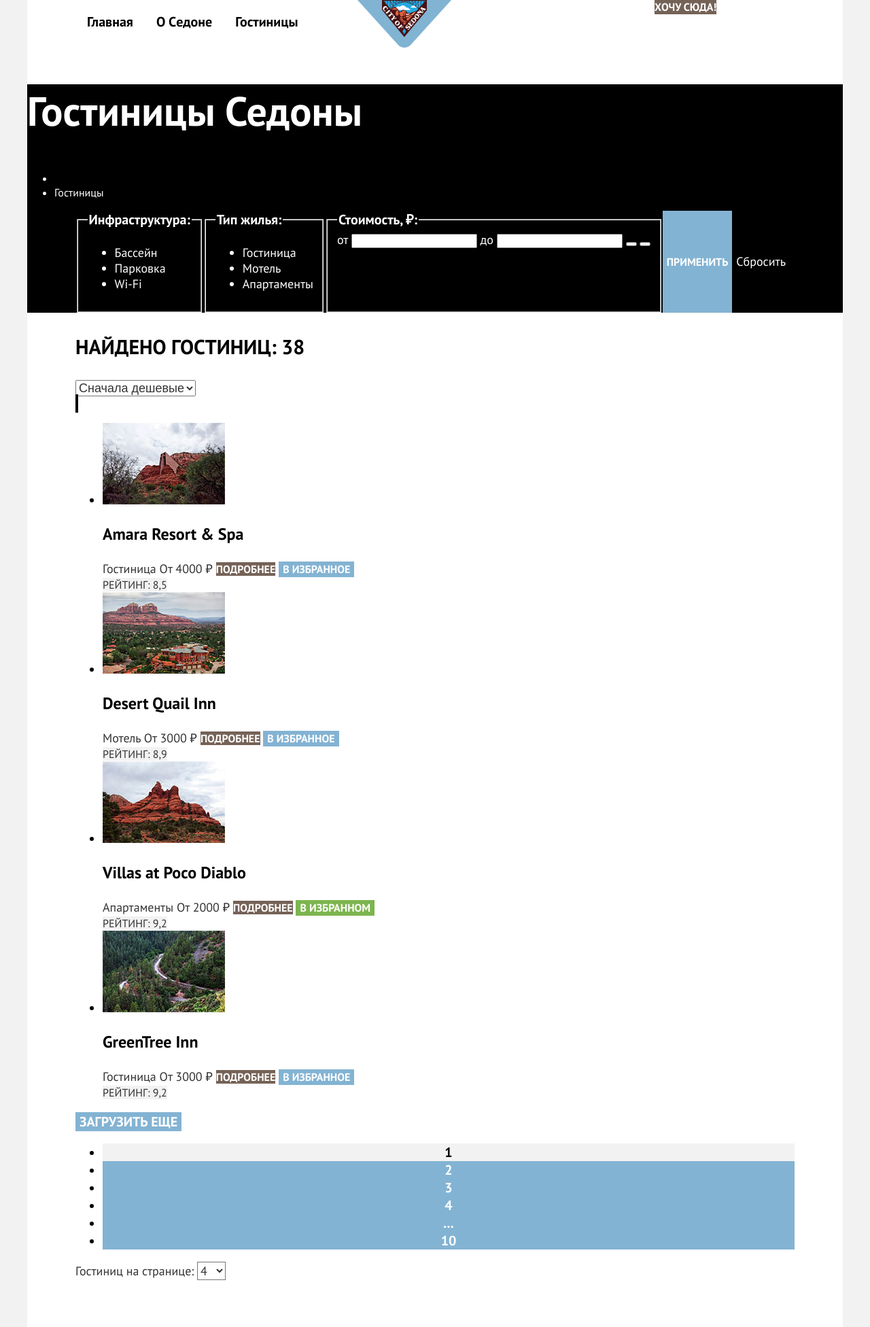
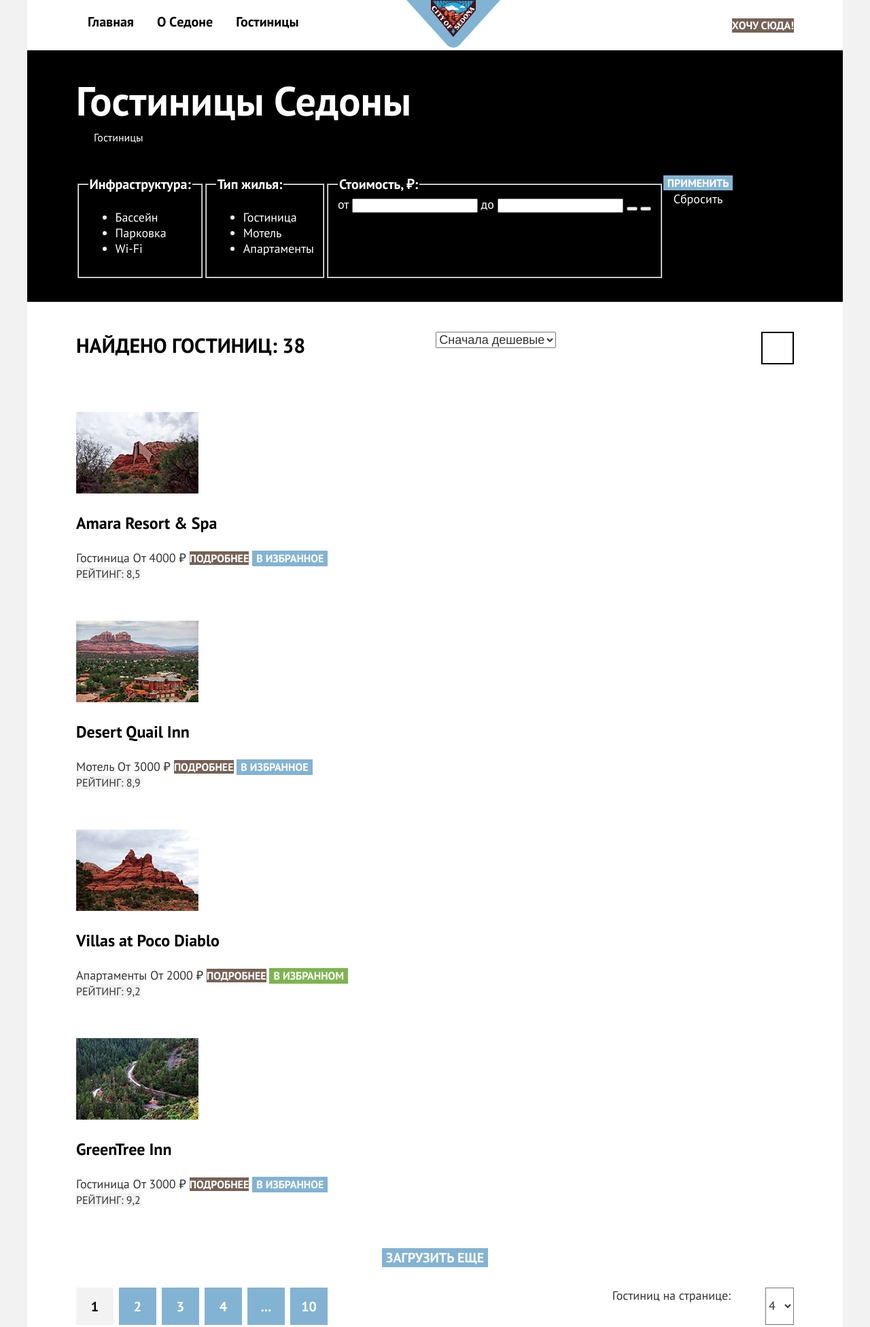
Before and after one commit to akimovatatiana/1912067-sedona-32, a website: page catalog.html in a window 1280 px wide. Shown: the top 1952 px of the page at 68% size. Drawn offline with Linux system fonts and the light colour scheme.

Commit message:
Done microgrid layout

```diff
--- a/catalog.html
+++ b/catalog.html
@@ -44,7 +44,7 @@
     </header>
 
     <main class="main-container page-catalog">
-      <section class="page-catalog__header">
+      <div class="page-catalog__header">
         <header class="catalog-header">
           <h1 class="catalog-header__title">Гостиницы Седоны</h1>
           <ul class="catalog-header__list breadcrumbs">
@@ -125,15 +125,18 @@
               </button>
             </fieldset>
 
+            <div class="filter__button-container">
               <button class="button filter__button-submit" type="submit">Применить</button>
               <button class="button filter__button-reset" type="reset">Сбросить</button>
+            </div>
           </form>
         </section>
-      </section>
+      </div>
 
-      <section class="hotels">
+      <section class="page-catalog__hotels hotels">
         <h2 class="visually-hidden">Список гостиниц</h2>
 
+        <div class="hotels__header">
           <p class="hotels__amount-text">Найдено гостиниц: 38</p>
           <form class="hotels__sorting" action="https://echo.htmlacademy.ru/" method="post">
             <label class="visually-hidden" for="sorting">Сортировка</label>
@@ -153,6 +156,7 @@
           <a class="hotels__sorting-button hotels__sorting-button_active" href="#">
             <span class="visually-hidden">Показать список</span>
           </a>
+        </div>
 
         <ul class="catalog">
           <li class="catalog__item">
@@ -211,6 +215,7 @@
 
         <button class="button hotels__button-load" type="button">Загрузить еще</button>
 
+        <div class="hotels__pagination">
           <ul class="pagination">
             <li class="pagination__item pagination__item_active">
               <a class="pagination__link pagination__link_active">1</a>
@@ -241,6 +246,7 @@
             </select>
             <button class="visually-hidden" type="submit">Показать гостиницы</button>
           </form>
+        </div>
       </section>
 
       <section class="subscription subscription_catalog">
--- a/styles/project/blocks/breadcrumbs.css
+++ b/styles/project/blocks/breadcrumbs.css
@@ -1,9 +1,14 @@
 .breadcrumbs {
+  display: flex;
+  margin: 0;
+  padding: 0;
   font-size: 16px;
   line-height: 21px;
+  list-style-type: none;
 }
 
 .breadcrumbs__link {
+  margin-right: 26px;
   color: #FFFFFF;
   text-decoration: none;
 }
--- a/styles/project/blocks/catalog-header.css
+++ b/styles/project/blocks/catalog-header.css
@@ -1,4 +1,10 @@
+.catalog-header {
+  margin-bottom: 45px;
+}
+
 .catalog-header__title {
+  margin-top: 0;
+  margin-bottom: 5px;
   font-size: 60px;
   line-height: 78px;
   font-weight: bold;
--- a/styles/project/blocks/catalog.css
+++ b/styles/project/blocks/catalog.css
@@ -1,3 +1,14 @@
+.catalog {
+  margin: 0;
+  padding: 0;
+  list-style-type: none;
+}
+
+.catalog__item {
+  padding-top: 28px;
+  padding-bottom: 30px;
+}
+
 .catalog__title {
   font-size: 24px;
   line-height: 31px;
--- a/styles/project/blocks/copyright.css
+++ b/styles/project/blocks/copyright.css
@@ -1,3 +1,7 @@
 .copyright {
   width: 115px;
 }
+
+.copyright__link {
+  display: block;
+}
--- a/styles/project/blocks/filter.css
+++ b/styles/project/blocks/filter.css
@@ -1,6 +1,5 @@
 .filter__form {
   display: flex;
-  padding: 0 71px;
 }
 
 .filter__title {
@@ -11,6 +10,11 @@
 
 .filter__span {
   line-height: 23px;
+}
+
+.filter__button-container {
+  display: flex;
+  flex-direction: column;
 }
 
 .filter__button-submit {
--- a/styles/project/blocks/hotels-per-page.css
+++ b/styles/project/blocks/hotels-per-page.css
@@ -1,4 +1,9 @@
+.hotels-per-page {
+  display: flex;
+}
+
 .hotels-per-page__label {
+  margin-right: 51px;
   line-height: 23px;
   color: #333333;
   background-color: #FFFFFF;
--- a/styles/project/blocks/hotels.css
+++ b/styles/project/blocks/hotels.css
@@ -1,12 +1,23 @@
 .hotels {
-  padding: 0 71px;
+  padding: 0 72px;
+}
+
+.hotels__header {
+  display: flex;
+  padding-top: 44px;
+  padding-bottom: 42px;
 }
 
 .hotels__amount-text {
+  margin: 0 192px 0 0;
   font-size: 30px;
   line-height: 39px;
   font-weight: 700;
   text-transform: uppercase;
+}
+
+.hotels__sorting {
+  margin-right: auto;
 }
 
 .hotels__sorting-select {
@@ -16,9 +27,16 @@
 }
 
 .hotels__sorting-button {
+  width: 48px;
+  height: 48px;
+  margin-right: 8px;
   color: #000000;
   background-color: #FFFFFF;
   text-decoration: none;
+}
+
+.hotels__sorting-button:last-of-type {
+  margin-right: 0;
 }
 
 .hotels__sorting-button_active {
@@ -26,6 +44,8 @@
 }
 
 .hotels__button-load {
+  display: block;
+  margin: 30px auto;
   font-size: 20px;
   line-height: 26px;
   font-weight: 700;
@@ -33,3 +53,8 @@
   background-color: #83B3D3;
   text-transform: uppercase;
 }
+
+.hotels__pagination {
+  display: flex;
+  justify-content: space-between;
+}
--- a/styles/project/blocks/page-catalog.css
+++ b/styles/project/blocks/page-catalog.css
@@ -1,11 +1,17 @@
 .page-catalog {
+  padding-bottom: 197px;
   background: #FFFFFF;
 }
 
 .page-catalog__header {
+  padding: 35px 72px;
   color: #FFFFFF;
   background-color: #000000;
   background-image: url("../img/catalog-background-blur.jpg");
   background-size: 100% auto;
   background-repeat: no-repeat;
 }
+
+.page-catalog__hotels {
+  margin-bottom: 89px;
+}
--- a/styles/project/blocks/page-footer.css
+++ b/styles/project/blocks/page-footer.css
@@ -1,7 +1,8 @@
 .page-footer {
   display: flex;
+  align-items: center;
   margin: 0 auto;
-  padding: 0 72px;
+  padding: 40px 72px;
 }
 
 .page-footer__phone {
--- a/styles/project/blocks/page-header.css
+++ b/styles/project/blocks/page-header.css
@@ -1,3 +1,7 @@
 .page-header {
-  padding: 0 71px;
+  padding: 0 72px;
 }
+
+.page-header__logo {
+  margin: 0 auto;
+}
--- a/styles/project/blocks/pagination.css
+++ b/styles/project/blocks/pagination.css
@@ -1,6 +1,21 @@
+.pagination {
+  display: flex;
+  margin: 0;
+  padding: 0;
+  list-style-type: none;
+}
+
 .pagination__item {
   text-align: center;
   background-color: #83B3D3;
+}
+
+.pagination__item {
+  margin-right: 8px;
+}
+
+.pagination__item:last-of-type {
+  margin-right: 0;
 }
 
 .pagination__item_active {
@@ -8,6 +23,12 @@
 }
 
 .pagination__link {
+  display: block;
+  box-sizing: border-box;
+  width: 55px;
+  height: 55px;
+  padding-top: 15px;
+  padding-bottom: 15px;
   font-size: 20px;
   line-height: 26px;
   font-weight: 700;
--- a/styles/project/blocks/social.css
+++ b/styles/project/blocks/social.css
@@ -5,7 +5,8 @@
 .social__list {
   display: flex;
   flex-wrap: wrap;
-  padding-left: 0;
+  margin: 0;
+  padding: 0;
   list-style-type: none;
 }
 
--- a/styles/project/blocks/subscription.css
+++ b/styles/project/blocks/subscription.css
@@ -1,6 +1,4 @@
 .subscription {
-  padding-top: 94px;
-  padding-bottom: 94px;
   text-align: center;
 }
 
@@ -37,6 +35,8 @@
 }
 
 .subscription_index {
+  padding-top: 94px;
+  padding-bottom: 94px;
   color: #FFFFFF;
   background-color: #000000;
   background-image: url("../img/index/index-background-blur.jpg");
--- a/styles/project/blocks/user-list.css
+++ b/styles/project/blocks/user-list.css
@@ -1,17 +1,26 @@
 .user-list {
   display: flex;
   flex-wrap: wrap;
+  align-items: center;
+  justify-content: end;
   width: 290px;
   margin: 0;
   padding: 0;
   list-style-type: none;
 }
 
+.user-list__item {
+  margin-right: 20px;
+}
+
+.user-list__item:nth-child(3n) {
+  margin-right: 0;
+}
+
 .user-list__link {
   display: block;
-  padding: 14px 21px;
-  min-width: 18px;
-  min-height: 18px;
+  min-width: 31px;
+  min-height: 27px;
   color: #000000;
   background-color: #FFFFFF;
   text-decoration: none;
--- a/styles/styles.css
+++ b/styles/styles.css
@@ -63,7 +63,11 @@ html {
 }
 
 .page-header {
-  padding: 0 71px;
+  padding: 0 72px;
+}
+
+.page-header__logo {
+  margin: 0 auto;
 }
 
 .site-list {
@@ -89,17 +93,26 @@ html {
 .user-list {
   display: flex;
   flex-wrap: wrap;
+  align-items: center;
+  justify-content: end;
   width: 290px;
   margin: 0;
   padding: 0;
   list-style-type: none;
 }
 
+.user-list__item {
+  margin-right: 20px;
+}
+
+.user-list__item:nth-child(3n) {
+  margin-right: 0;
+}
+
 .user-list__link {
   display: block;
-  padding: 14px 21px;
-  min-width: 18px;
-  min-height: 18px;
+  min-width: 31px;
+  min-height: 27px;
   color: #000000;
   background-color: #FFFFFF;
   text-decoration: none;
@@ -298,8 +311,6 @@ html {
 }
 
 .subscription {
-  padding-top: 94px;
-  padding-bottom: 94px;
   text-align: center;
 }
 
@@ -336,6 +347,8 @@ html {
 }
 
 .subscription_index {
+  padding-top: 94px;
+  padding-bottom: 94px;
   color: #FFFFFF;
   background-color: #000000;
   background-image: url("../img/index/index-background-blur.jpg");
@@ -355,8 +368,9 @@ html {
 
 .page-footer {
   display: flex;
+  align-items: center;
   margin: 0 auto;
-  padding: 0 72px;
+  padding: 40px 72px;
 }
 
 .page-footer__phone {
@@ -371,7 +385,8 @@ html {
 .social__list {
   display: flex;
   flex-wrap: wrap;
-  padding-left: 0;
+  margin: 0;
+  padding: 0;
   list-style-type: none;
 }
 
@@ -408,11 +423,17 @@ html {
   width: 115px;
 }
 
+.copyright__link {
+  display: block;
+}
+
 .page-catalog {
+  padding-bottom: 197px;
   background: #FFFFFF;
 }
 
 .page-catalog__header {
+  padding: 35px 72px;
   color: #FFFFFF;
   background-color: #000000;
   background-image: url("../img/catalog-background-blur.jpg");
@@ -420,25 +441,39 @@ html {
   background-repeat: no-repeat;
 }
 
+.page-catalog__hotels {
+  margin-bottom: 89px;
+}
+
+.catalog-header {
+  margin-bottom: 45px;
+}
+
 .catalog-header__title {
+  margin-top: 0;
+  margin-bottom: 5px;
   font-size: 60px;
   line-height: 78px;
   font-weight: bold;
 }
 
 .breadcrumbs {
+  display: flex;
+  margin: 0;
+  padding: 0;
   font-size: 16px;
   line-height: 21px;
+  list-style-type: none;
 }
 
 .breadcrumbs__link {
+  margin-right: 26px;
   color: #FFFFFF;
   text-decoration: none;
 }
 
 .filter__form {
   display: flex;
-  padding: 0 71px;
 }
 
 .filter__title {
@@ -449,6 +484,11 @@ html {
 
 .filter__span {
   line-height: 23px;
+}
+
+.filter__button-container {
+  display: flex;
+  flex-direction: column;
 }
 
 .filter__button-submit {
@@ -468,14 +508,25 @@ html {
 }
 
 .hotels {
-  padding: 0 71px;
+  padding: 0 72px;
+}
+
+.hotels__header {
+  display: flex;
+  padding-top: 44px;
+  padding-bottom: 42px;
 }
 
 .hotels__amount-text {
+  margin: 0 192px 0 0;
   font-size: 30px;
   line-height: 39px;
   font-weight: 700;
   text-transform: uppercase;
+}
+
+.hotels__sorting {
+  margin-right: auto;
 }
 
 .hotels__sorting-select {
@@ -485,9 +536,16 @@ html {
 }
 
 .hotels__sorting-button {
+  width: 48px;
+  height: 48px;
+  margin-right: 8px;
   color: #000000;
   background-color: #FFFFFF;
   text-decoration: none;
+}
+
+.hotels__sorting-button:last-of-type {
+  margin-right: 0;
 }
 
 .hotels__sorting-button_active {
@@ -495,12 +553,30 @@ html {
 }
 
 .hotels__button-load {
+  display: block;
+  margin: 30px auto;
   font-size: 20px;
   line-height: 26px;
   font-weight: 700;
   color: #FFFFFF;
   background-color: #83B3D3;
   text-transform: uppercase;
+}
+
+.hotels__pagination {
+  display: flex;
+  justify-content: space-between;
+}
+
+.catalog {
+  margin: 0;
+  padding: 0;
+  list-style-type: none;
+}
+
+.catalog__item {
+  padding-top: 28px;
+  padding-bottom: 30px;
 }
 
 .catalog__title {
@@ -544,9 +620,24 @@ html {
   text-transform: uppercase;
 }
 
+.pagination {
+  display: flex;
+  margin: 0;
+  padding: 0;
+  list-style-type: none;
+}
+
 .pagination__item {
   text-align: center;
   background-color: #83B3D3;
+}
+
+.pagination__item {
+  margin-right: 8px;
+}
+
+.pagination__item:last-of-type {
+  margin-right: 0;
 }
 
 .pagination__item_active {
@@ -554,6 +645,12 @@ html {
 }
 
 .pagination__link {
+  display: block;
+  box-sizing: border-box;
+  width: 55px;
+  height: 55px;
+  padding-top: 15px;
+  padding-bottom: 15px;
   font-size: 20px;
   line-height: 26px;
   font-weight: 700;
@@ -567,7 +664,12 @@ html {
   background-color: #F2F2F2;
 }
 
+.hotels-per-page {
+  display: flex;
+}
+
 .hotels-per-page__label {
+  margin-right: 51px;
   line-height: 23px;
   color: #333333;
   background-color: #FFFFFF;
```
Lines whose indentation alone changed are shown as unchanged.
